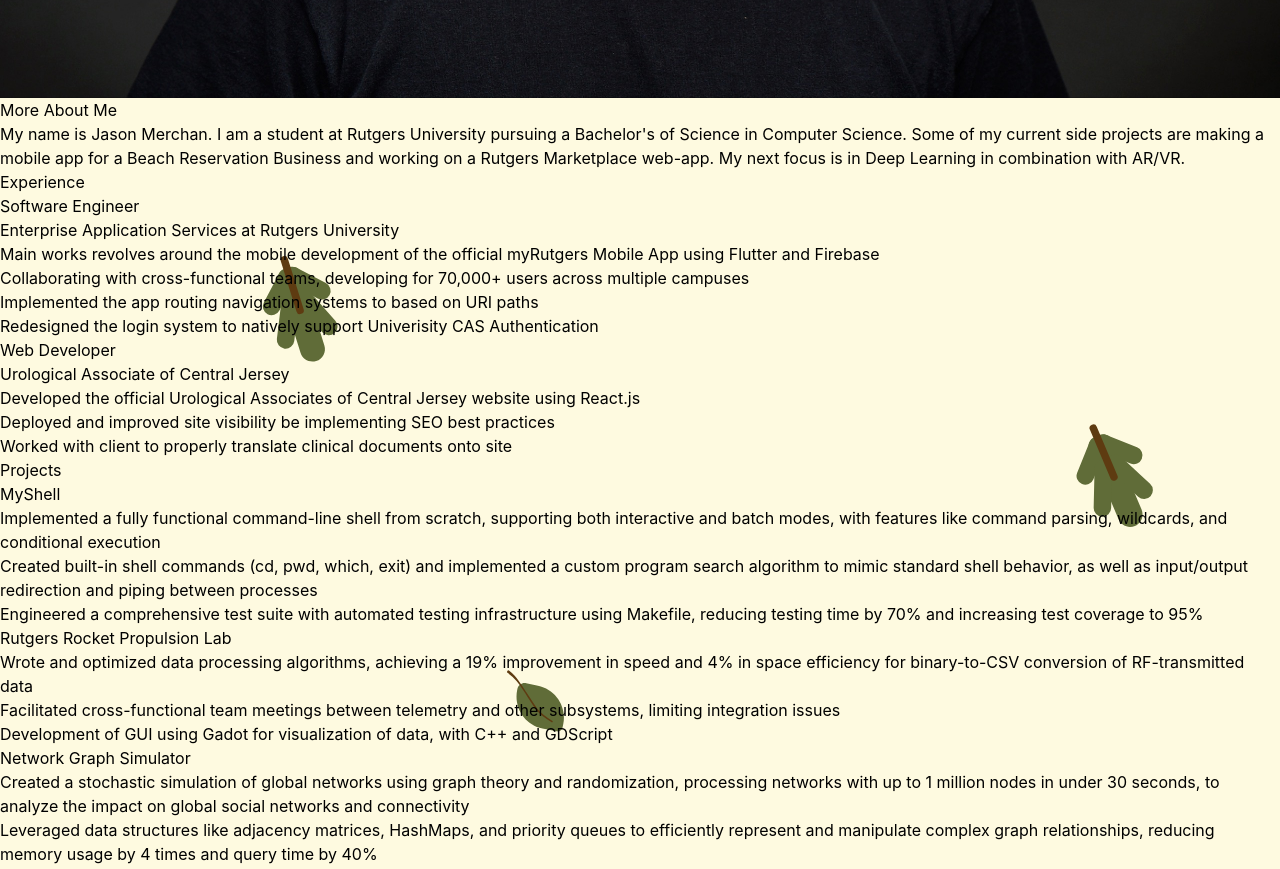
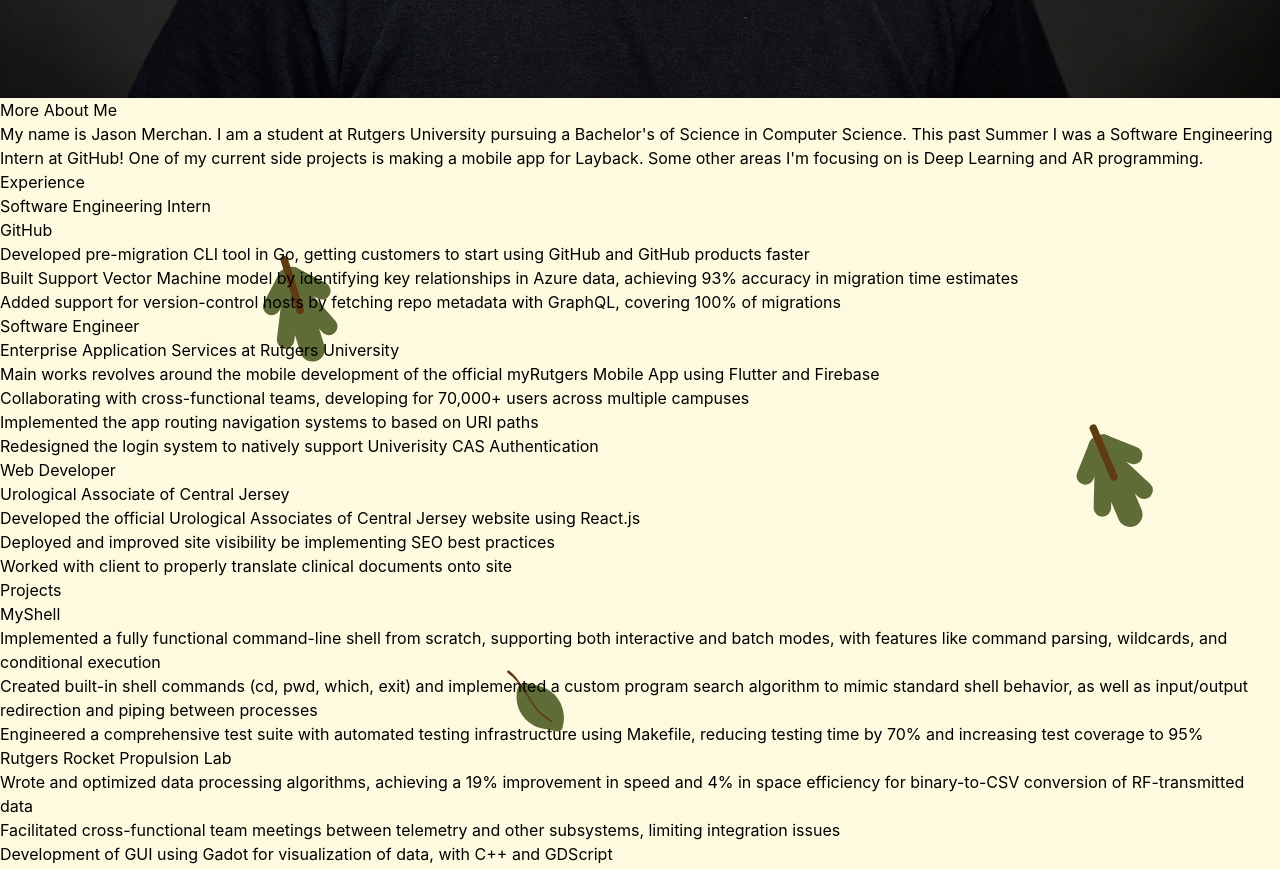
Before and after one commit to jm2693/Personal-Website, a React (Create React App) app: page / in a window 1280 px wide. Shown: the part 2320-3189 px from the top of the page. Built offline with nearby package versions, Linux system fonts and the light colour scheme; a web font is replaced by a local one.

Commit message:
more about me

```diff
--- a/src/components/experience.jsx
+++ b/src/components/experience.jsx
@@ -3,6 +3,15 @@
 
 const Experience = () => {
     const experiences = [
+        {
+            title: 'Software Engineering Intern',
+            subtitle: 'GitHub',
+            bulletPoints: [
+                'Developed pre-migration CLI tool in Go, getting customers to start using GitHub and GitHub products faster',
+                'Built Support Vector Machine model by identifying key relationships in Azure data, achieving 93% accuracy in migration time estimates',
+                'Added support for version-control hosts by fetching repo metadata with GraphQL, covering 100% of migrations',
+            ],
+        },
         {
             title: 'Software Engineer',
             subtitle: 'Enterprise Application Services at Rutgers University',
--- a/src/components/moreAboutMe.jsx
+++ b/src/components/moreAboutMe.jsx
@@ -9,9 +9,9 @@
                         <ul>
                             <li>
                                 My name is Jason Merchan. I am a student at Rutgers University pursuing a Bachelor's of Science in Computer Science.
-                                Some of my current side projects are making a mobile app for a Beach Reservation Business and
-                                working on a Rutgers Marketplace web-app.
-                                My next focus is in Deep Learning in combination with AR/VR.
+                                This past Summer I was a Software Engineering Intern at GitHub!
+                                One of my current side projects is making a mobile app for Layback.
+                                Some other areas I'm focusing on is Deep Learning and AR programming.
                             </li>
                         </ul>
                     </div>
```
